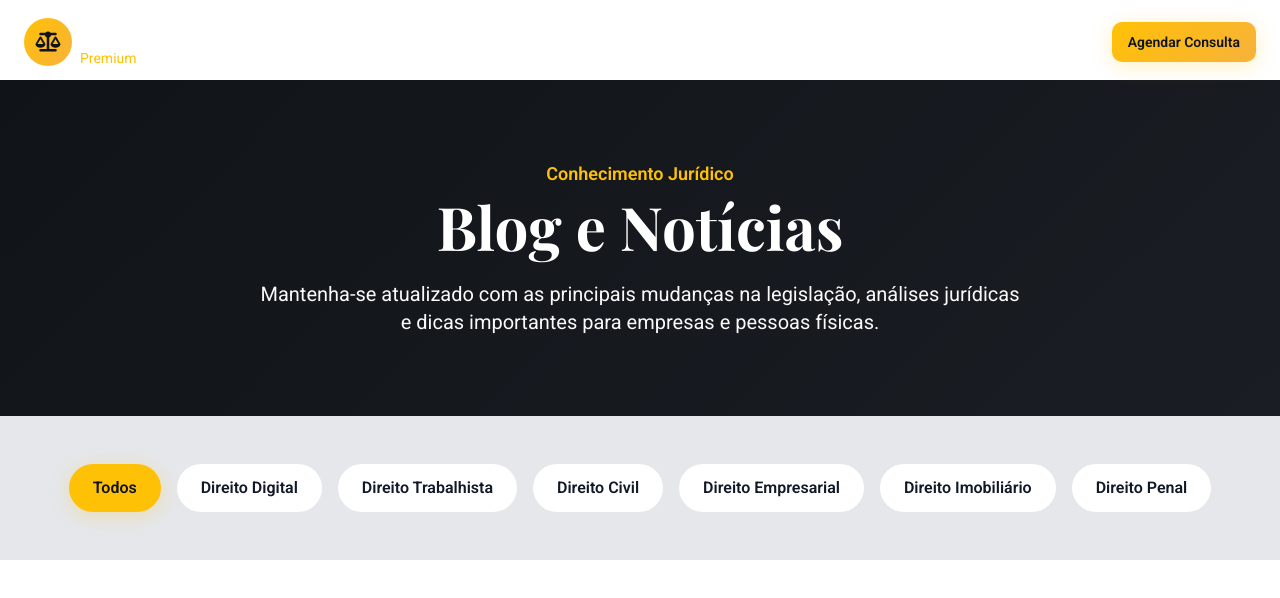
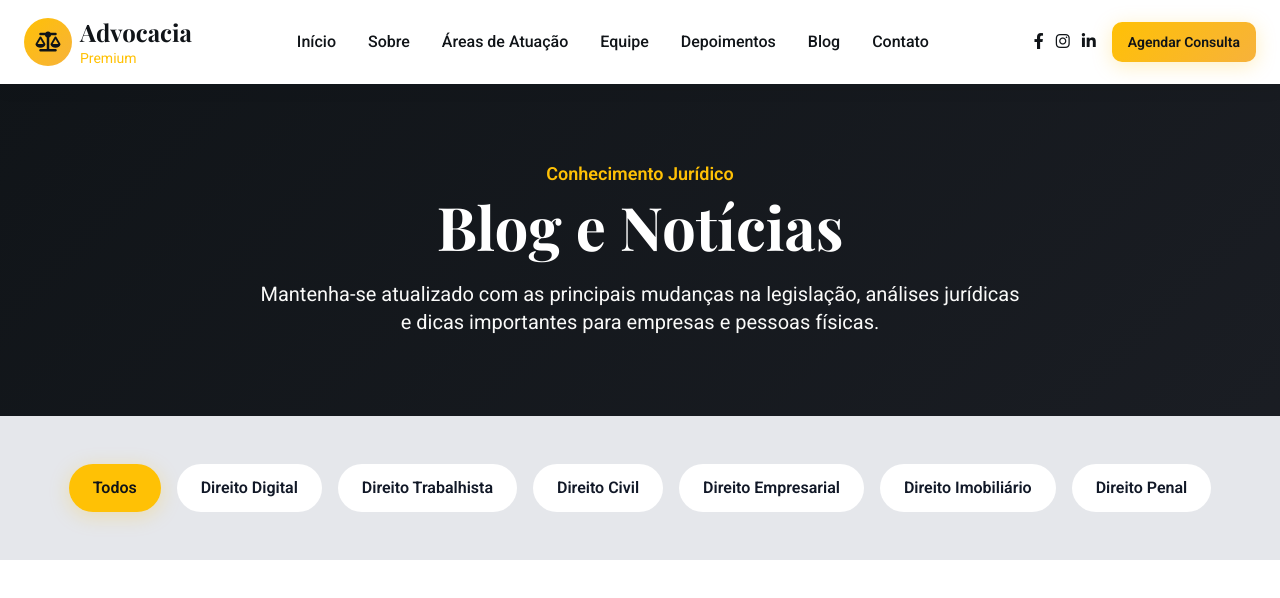
Before and after one commit to sandersaldev/law-zenith-studio, a React (Vite) app: page /blog in a window 1280 px wide. Shown: the top 598 px of the page. Built offline with nearby package versions, Linux system fonts and the light colour scheme; the HTML template or start-up script is replaced by a standard one.

Commit message:
Fix: Menu text color on white background

```diff
--- a/src/components/Header.tsx
+++ b/src/components/Header.tsx
@@ -1,10 +1,14 @@
 import { useState, useEffect } from 'react';
-import { Link } from 'react-router-dom';
+import { Link, useLocation } from 'react-router-dom';
 import { Button } from '@/components/ui/button';
 
 const Header = () => {
   const [isScrolled, setIsScrolled] = useState(false);
   const [isMobileMenuOpen, setIsMobileMenuOpen] = useState(false);
+  const location = useLocation();
+
+  // Check if we're on a page with white background
+  const isWhiteBackground = location.pathname.startsWith('/blog');
 
   useEffect(() => {
     const handleScroll = () => {
@@ -25,9 +29,15 @@ const Header = () => {
     { label: 'Contato', href: '#contact' },
   ];
 
+  // Determine text colors based on background
+  const textColor = (isWhiteBackground || isScrolled) ? 'text-dark-primary' : 'text-white-pure';
+  const hoverColor = 'hover:text-gold-primary';
+  const logoTextColor = (isWhiteBackground || isScrolled) ? 'text-dark-primary' : 'text-white-pure';
+  const iconColor = (isWhiteBackground || isScrolled) ? 'text-dark-primary' : 'text-white-pure';
+
   return (
     <header className={`fixed top-0 w-full z-50 transition-all duration-300 ${
-      isScrolled ? 'bg-dark-primary/95 backdrop-blur-md shadow-dark' : 'bg-transparent'
+      isScrolled || isWhiteBackground ? 'bg-white-pure shadow-elegant' : 'bg-dark-primary/50 backdrop-blur-md'
     }`}>
       <div className="container mx-auto px-6 py-4">
         <div className="flex items-center justify-between">
@@ -37,7 +47,7 @@ const Header = () => {
               <i className="fas fa-balance-scale text-dark-primary text-xl"></i>
             </div>
             <div>
-              <h1 className="font-display text-2xl font-bold text-white-pure">Advocacia</h1>
+              <h1 className={`font-display text-2xl font-bold ${logoTextColor}`}>Advocacia</h1>
               <p className="text-gold-primary text-sm">Premium</p>
             </div>
           </div>
@@ -49,7 +59,7 @@ const Header = () => {
                 <Link
                   key={item.label}
                   to={item.href}
-                  className="text-white-pure hover:text-gold-primary transition-colors duration-300 font-body font-medium gold-underline"
+                  className={`${textColor} ${hoverColor} transition-colors duration-300 font-body font-medium gold-underline`}
                 >
                   {item.label}
                 </Link>
@@ -57,7 +67,7 @@ const Header = () => {
                 <a
                   key={item.label}
                   href={item.href}
-                  className="text-white-pure hover:text-gold-primary transition-colors duration-300 font-body font-medium gold-underline"
+                  className={`${textColor} ${hoverColor} transition-colors duration-300 font-body font-medium gold-underline`}
                 >
                   {item.label}
                 </a>
@@ -68,13 +78,13 @@ const Header = () => {
           {/* Social Icons & CTA */}
           <div className="hidden lg:flex items-center space-x-4">
             <div className="flex space-x-3">
-              <a href="#" className="text-white-pure hover:text-gold-primary transition-colors duration-300">
+              <a href="#" className={`${iconColor} ${hoverColor} transition-colors duration-300`}>
                 <i className="fab fa-facebook-f"></i>
               </a>
-              <a href="#" className="text-white-pure hover:text-gold-primary transition-colors duration-300">
+              <a href="#" className={`${iconColor} ${hoverColor} transition-colors duration-300`}>
                 <i className="fab fa-instagram"></i>
               </a>
-              <a href="#" className="text-white-pure hover:text-gold-primary transition-colors duration-300">
+              <a href="#" className={`${iconColor} ${hoverColor} transition-colors duration-300`}>
                 <i className="fab fa-linkedin-in"></i>
               </a>
             </div>
@@ -85,7 +95,7 @@ const Header = () => {
 
           {/* Mobile Menu Button */}
           <button
-            className="lg:hidden text-white-pure"
+            className={`lg:hidden ${iconColor}`}
             onClick={() => setIsMobileMenuOpen(!isMobileMenuOpen)}
           >
             <i className={`fas ${isMobileMenuOpen ? 'fa-times' : 'fa-bars'} text-xl`}></i>
@@ -101,7 +111,7 @@ const Header = () => {
                   <Link
                     key={item.label}
                     to={item.href}
-                    className="text-white-pure hover:text-gold-primary transition-colors duration-300 font-body font-medium"
+                    className={`${textColor} ${hoverColor} transition-colors duration-300 font-body font-medium`}
                     onClick={() => setIsMobileMenuOpen(false)}
                   >
                     {item.label}
@@ -110,7 +120,7 @@ const Header = () => {
                   <a
                     key={item.label}
                     href={item.href}
-                    className="text-white-pure hover:text-gold-primary transition-colors duration-300 font-body font-medium"
+                    className={`${textColor} ${hoverColor} transition-colors duration-300 font-body font-medium`}
                     onClick={() => setIsMobileMenuOpen(false)}
                   >
                     {item.label}
```
